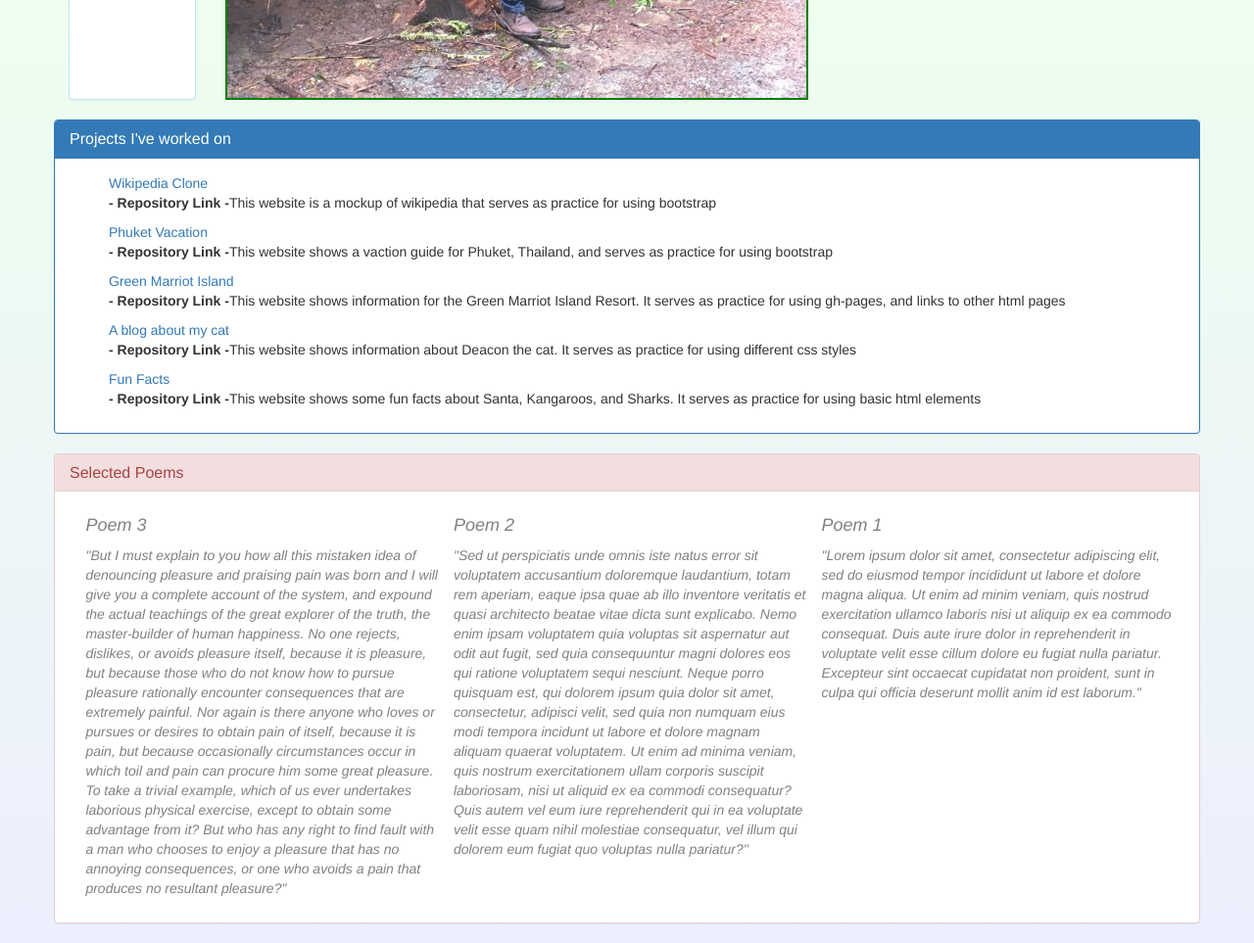
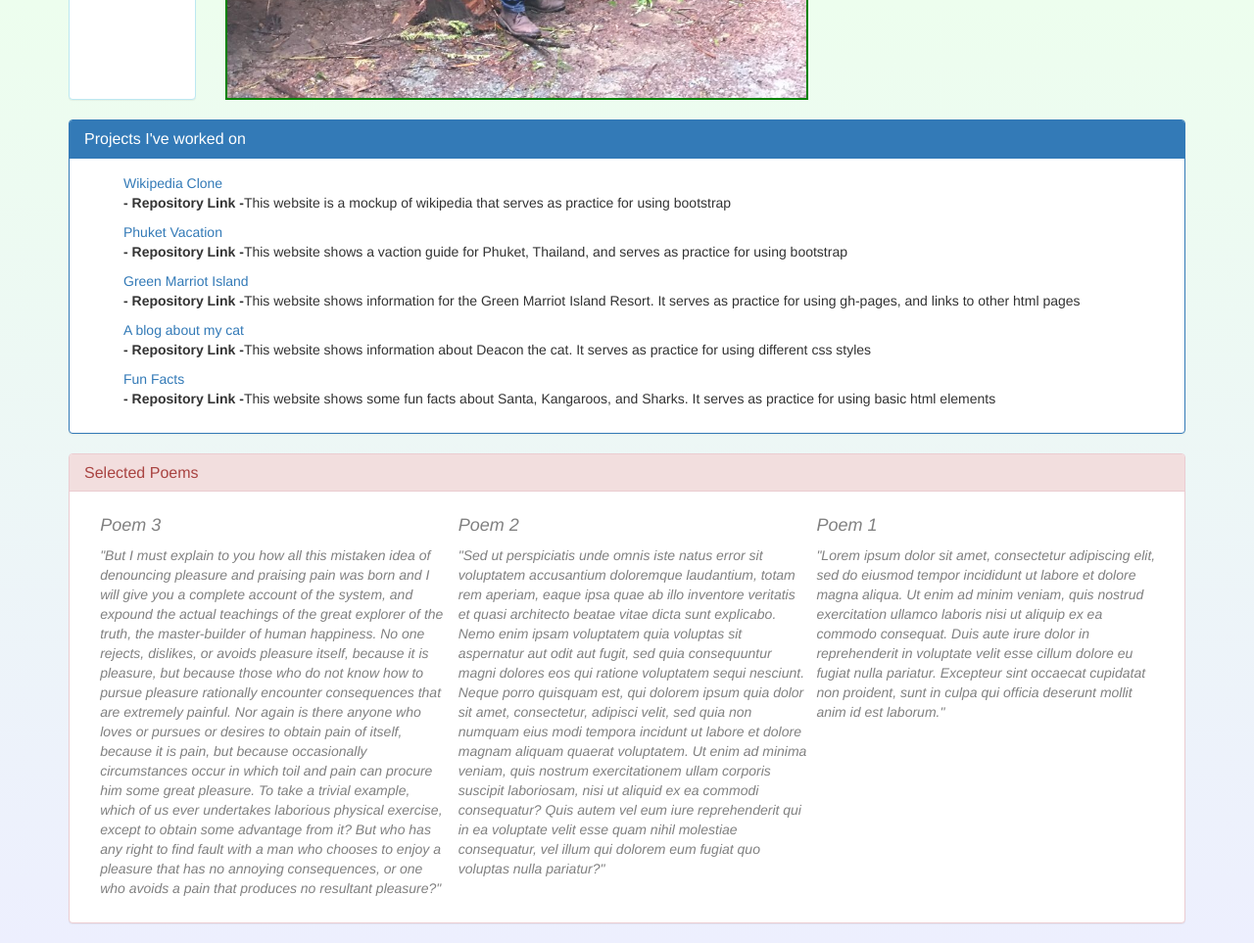
Before and after one commit to dcuthell/david-portfolio, a plain HTML site: page index.html in a window 1280 px wide. Shown: the part 960-1923 px from the top of the page at 98% size. Drawn offline with Linux system fonts and the light colour scheme.

Commit message:
remove row divs at bottom to fix margins

```diff
--- a/index.html
+++ b/index.html
@@ -33,8 +33,6 @@
               </div>
             </div>
           </div>
-
-          <!-- <img src="img/david.jpeg" alt="A picture of David" class="profile"> -->
         </div>
         <div class="col-md-4">
           <div class="panel panel-info">
@@ -84,8 +82,7 @@
           </div>
         </div>
       </div>
-      <div class="row">
-        <div class="panel panel-primary">
+      <div class="panel panel-primary bottomrow">
           <div class="panel-heading">
             <h2 class="panel-title">Projects I've worked on</h2>
           </div>
@@ -114,9 +111,7 @@
             </ul>
           </div>
         </div>
-      </div>
-      <div class="row">
-        <div class="panel panel-danger">
+      <div class="panel panel-danger">
           <div class="panel-heading">
             <h2 class="panel-title">Selected Poems</h2>
           </div>
@@ -135,7 +130,6 @@
             </div>
           </div>
         </div>
-      </div>
     </div>
   </body>
 </html>
```
